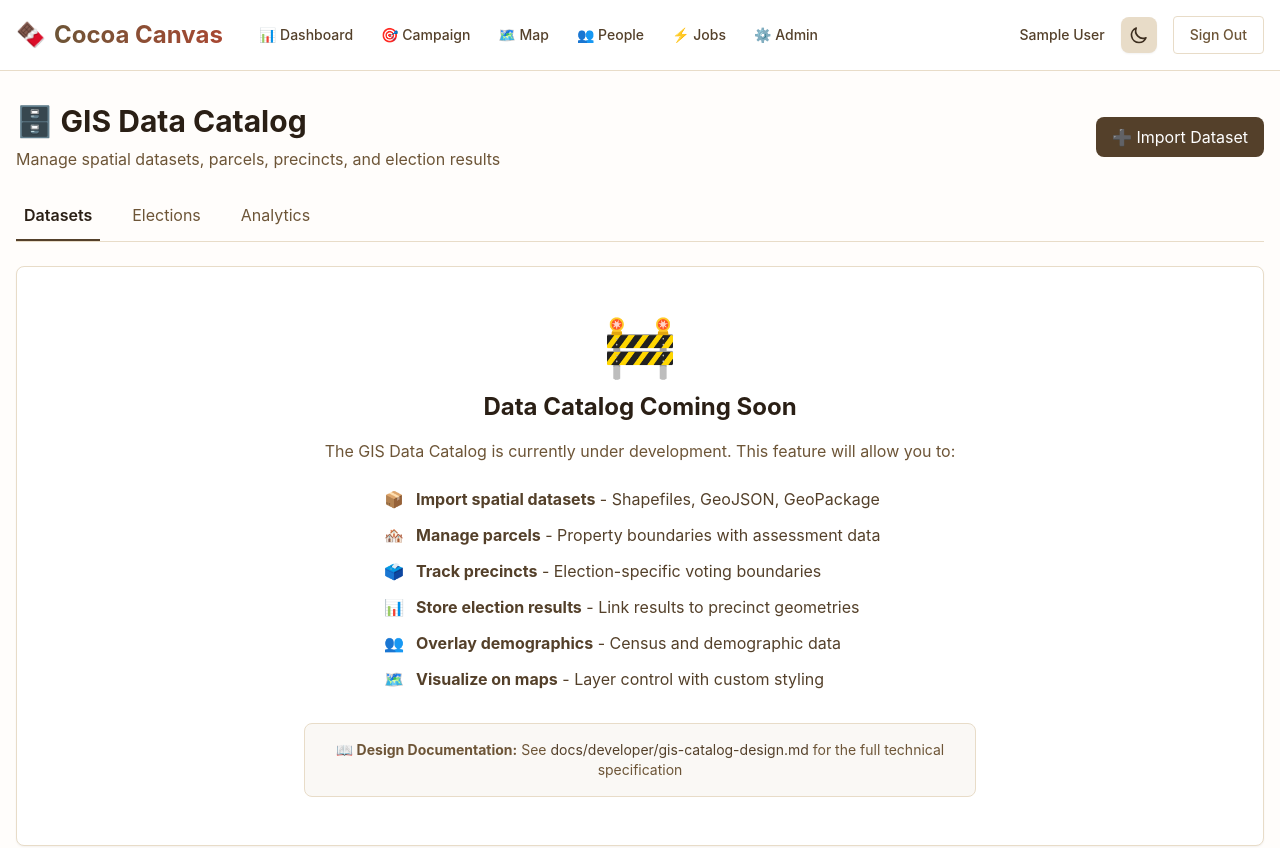
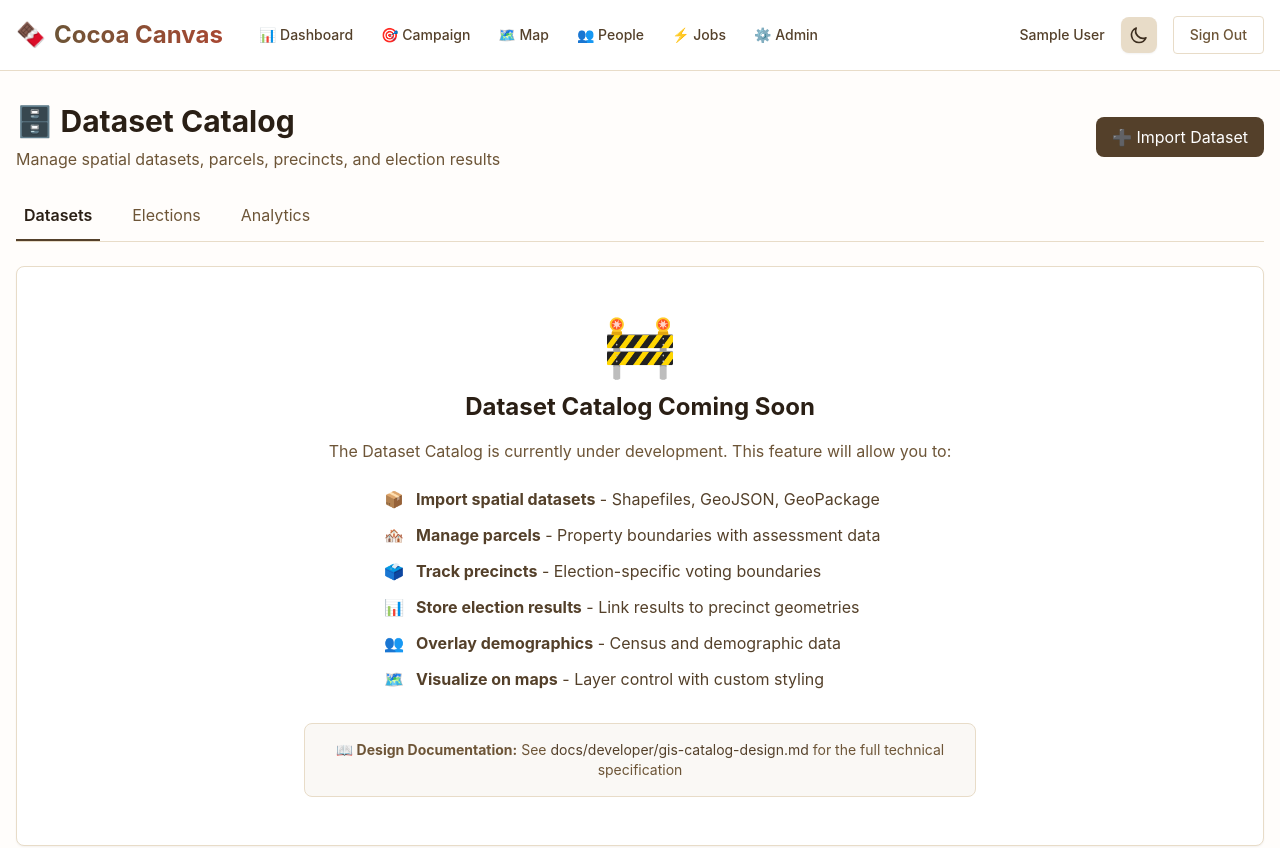
Before and after one commit to Spinnernicholas/cocoa-canvas, a Next.js app in the folder cocoa-canvas/: page /catalog in a window 1280 px wide. Shown: the top 848 px of the page. Built offline with nearby package versions, Linux system fonts and the light colour scheme; sample sign-in values are in the browser's storage.

Commit message:
Rename to Dataset Catalog for clarity

```diff
--- a/cocoa-canvas/app/catalog/page.tsx
+++ b/cocoa-canvas/app/catalog/page.tsx
@@ -63,7 +63,7 @@ export default function CatalogPage() {
           <div className="flex items-center justify-between">
             <div>
               <h1 className="text-3xl font-bold text-cocoa-900 dark:text-cream-50 mb-2">
-                🗄️ GIS Data Catalog
+                🗄️ Dataset Catalog
               </h1>
               <p className="text-cocoa-600 dark:text-cocoa-300">
                 Manage spatial datasets, parcels, precincts, and election results
@@ -98,10 +98,10 @@ export default function CatalogPage() {
           <div className="max-w-2xl mx-auto">
             <div className="text-6xl mb-4">🚧</div>
             <h2 className="text-2xl font-bold text-cocoa-900 dark:text-cream-50 mb-4">
-              Data Catalog Coming Soon
+              Dataset Catalog Coming Soon
             </h2>
             <p className="text-cocoa-600 dark:text-cocoa-300 mb-6">
-              The GIS Data Catalog is currently under development. This feature will allow you to:
+              The Dataset Catalog is currently under development. This feature will allow you to:
             </p>
             <ul className="text-left space-y-3 max-w-lg mx-auto mb-8">
               <li className="flex items-start">
--- a/cocoa-canvas/app/dashboard/page.tsx
+++ b/cocoa-canvas/app/dashboard/page.tsx
@@ -152,13 +152,13 @@ export default function DashboardPage() {
               <p className="text-sm text-cocoa-600 dark:text-cocoa-300">Manage settings</p>
             </Link>
 
-            {/* Data Catalog */}
+            {/* Dataset Catalog */}
             <Link
               href="/catalog"
               className="bg-white dark:bg-cocoa-800 rounded-lg shadow-sm p-4 border border-cocoa-200 dark:border-cocoa-700 hover:shadow-md hover:border-cocoa-300 dark:hover:border-cocoa-600 transition-all"
             >
-              <h4 className="text-lg font-semibold text-cocoa-900 dark:text-cream-50 mb-2">🗄️ Data Catalog</h4>
-              <p className="text-sm text-cocoa-600 dark:text-cocoa-300">Manage GIS datasets</p>
+              <h4 className="text-lg font-semibold text-cocoa-900 dark:text-cream-50 mb-2">🗄️ Dataset Catalog</h4>
+              <p className="text-sm text-cocoa-600 dark:text-cocoa-300">Manage spatial datasets</p>
             </Link>
           </div>
         </div>
```
